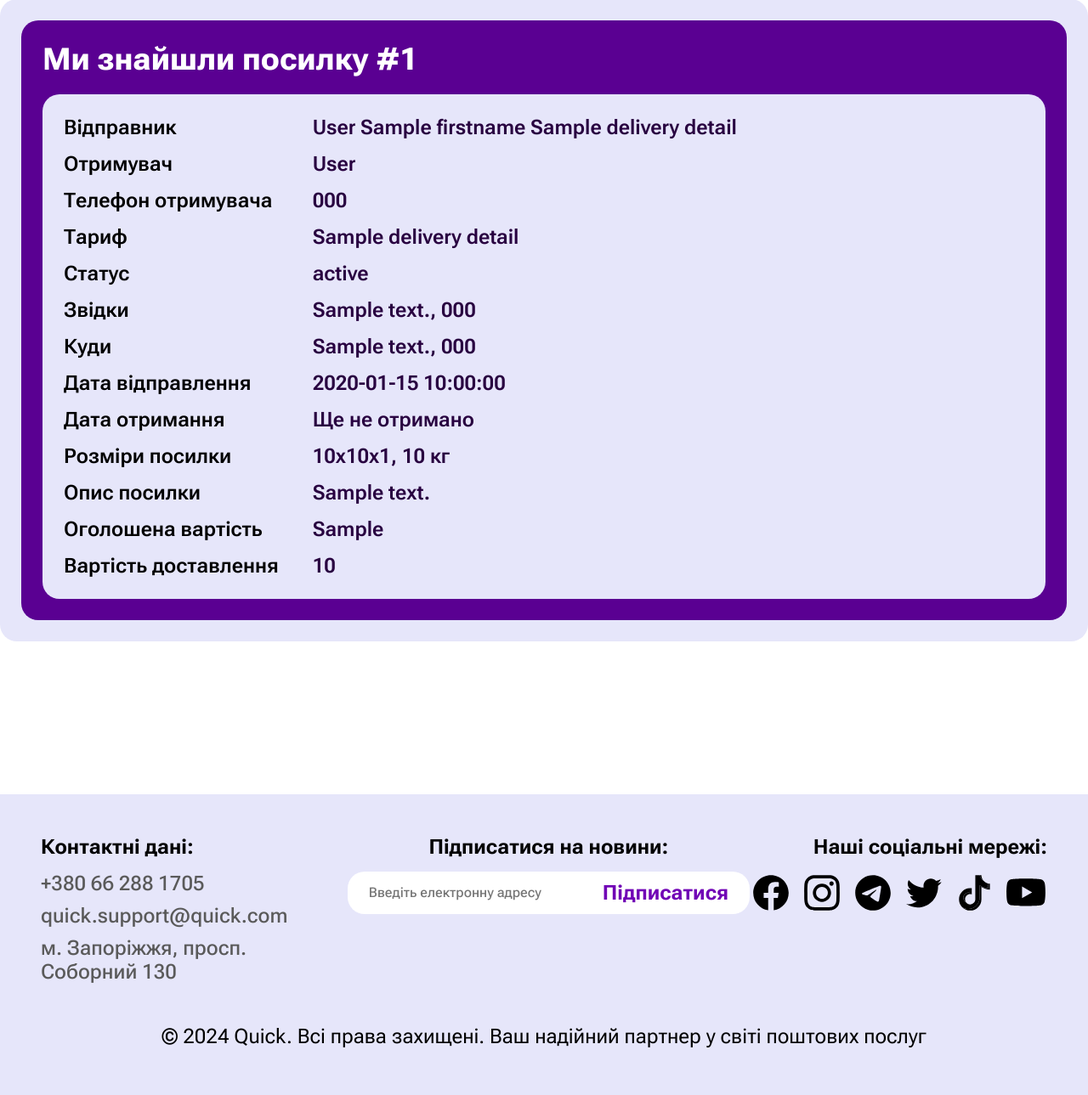
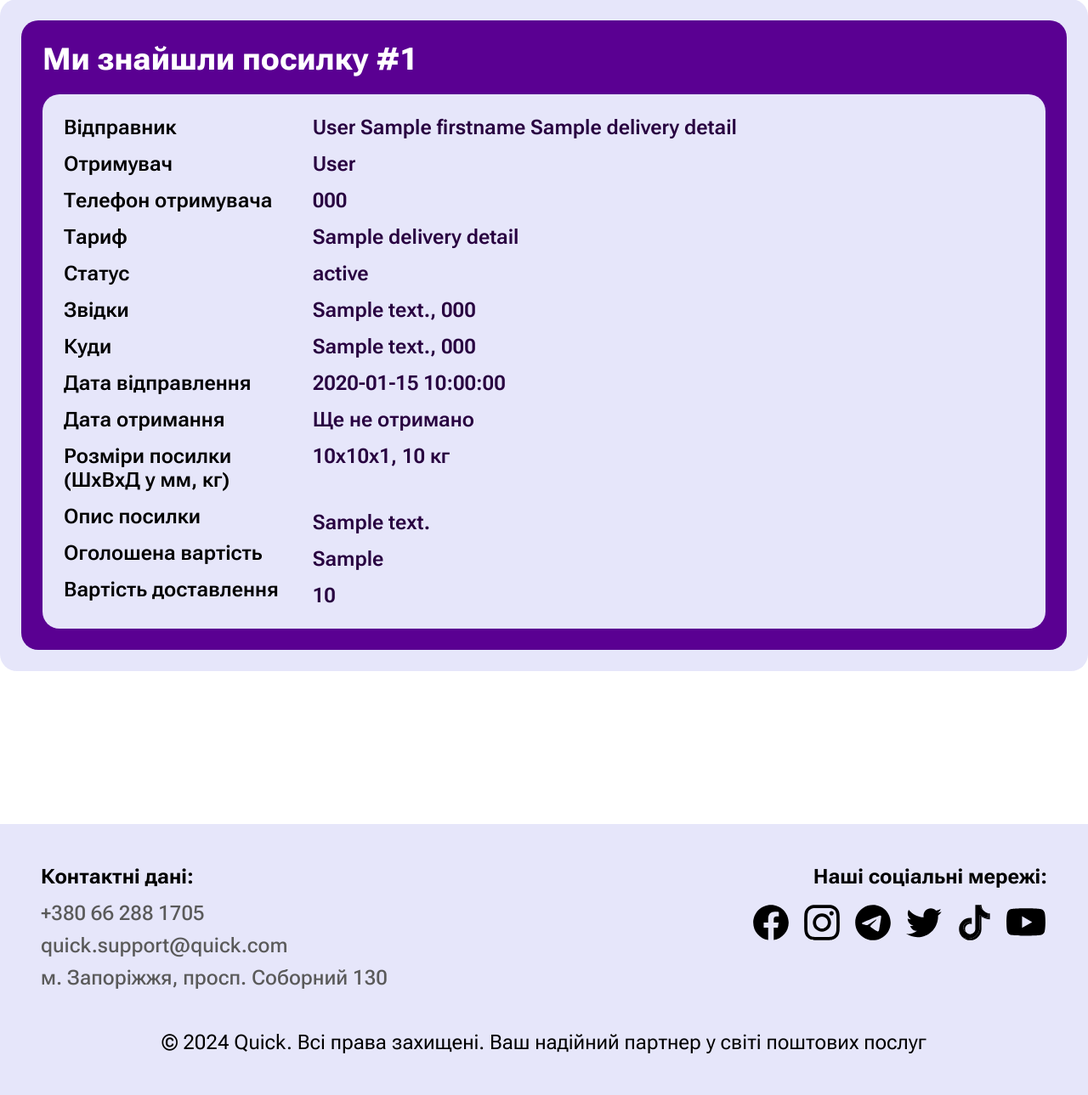
Before and after one commit to dennyKML/quick-web-app, a Flask app: template templates/locate_package.html in a window 1280 px wide. Shown: the part 620-1909 px from the top of the page at 85% size. Before the commit the page ends 1854 px from the top, so only its background shows below. Run offline with Flask 3, Linux system fonts and the light colour scheme; the template is opened without the code that fills it: most values are stand-ins (such as "Sample title", 1, 10 or a date in 2020).

Commit message:
Remove 'follow to news' button

```diff
--- a/templates/calc_page.html
+++ b/templates/calc_page.html
@@ -185,7 +185,7 @@
                 </ul>
             </div>
 
-            <div class="footer__column">
+            <div class="footer__column" style="display: none">
                 <div class="footer__menu-header uniq-first">Підписатися на новини:</div>
 
                 <form action="#" class="form-email">
--- a/templates/create_page.html
+++ b/templates/create_page.html
@@ -181,7 +181,7 @@
                 </ul>
             </div>
 
-            <div class="footer__column">
+            <div class="footer__column" style="display: none">
                 <div class="footer__menu-header uniq-first">Підписатися на новини:</div>
 
                 <form action="#" class="form-email">
--- a/templates/index.html
+++ b/templates/index.html
@@ -218,7 +218,7 @@
                 </ul>
             </div>
 
-            <div class="footer__column">
+            <div class="footer__column" style="display: none">
                 <div class="footer__menu-header uniq-first">Підписатися на новини:</div>
 
                 <form action="#" class="form-email">
--- a/templates/locate_package.html
+++ b/templates/locate_package.html
@@ -96,7 +96,10 @@
                         <p class="single-sending-body-group-label">Куди</p>
                         <p class="single-sending-body-group-label">Дата відправлення</p>
                         <p class="single-sending-body-group-label">Дата отримання</p>
-                        <p class="single-sending-body-group-label">Розміри посилки</p>
+                        <p class="single-sending-body-group-label">
+                            Розміри посилки <br>
+                            (ШxВxД у мм, кг)
+                        </p>
                         <p class="single-sending-body-group-label">Опис посилки</p>
                         <p class="single-sending-body-group-label">Оголошена вартість</p>
                         <p class="single-sending-body-group-label">Вартість доставлення</p>
@@ -125,7 +128,8 @@
                             {% endif %}
                         </p>
                         <p class="single-sending-body-group-data" id="dimension-id">
-                            {{ delivery_details['width'] }}x{{ delivery_details['height'] }}x{{ delivery_details['length'] }}, {{ delivery_details['weight'] }} кг
+                            {{ delivery_details['width'] }}x{{ delivery_details['height'] }}x{{ delivery_details['length'] }}, {{ delivery_details['weight'] }} кг <br>
+                            ㅤ
                         </p>
                         <p class="single-sending-body-group-data" id="description-id">{{ delivery_details['description'] }}</p>
                         <p class="single-sending-body-group-data" id="estimated-id">{{ delivery_details['estimated_value'] }}</p>
@@ -151,7 +155,7 @@
                 </ul>
             </div>
 
-            <div class="footer__column">
+            <div class="footer__column" style="display: none">
                 <div class="footer__menu-header uniq-first">Підписатися на новини:</div>
 
                 <form action="#" class="form-email">
--- a/templates/locate_posts.html
+++ b/templates/locate_posts.html
@@ -131,7 +131,7 @@
                 </ul>
             </div>
 
-            <div class="footer__column">
+            <div class="footer__column" style="display: none">
                 <div class="footer__menu-header uniq-first">Підписатися на новини:</div>
 
                 <form action="#" class="form-email">
```
Also changed, not shown: templates/profile.html (+13 -5 lines).
